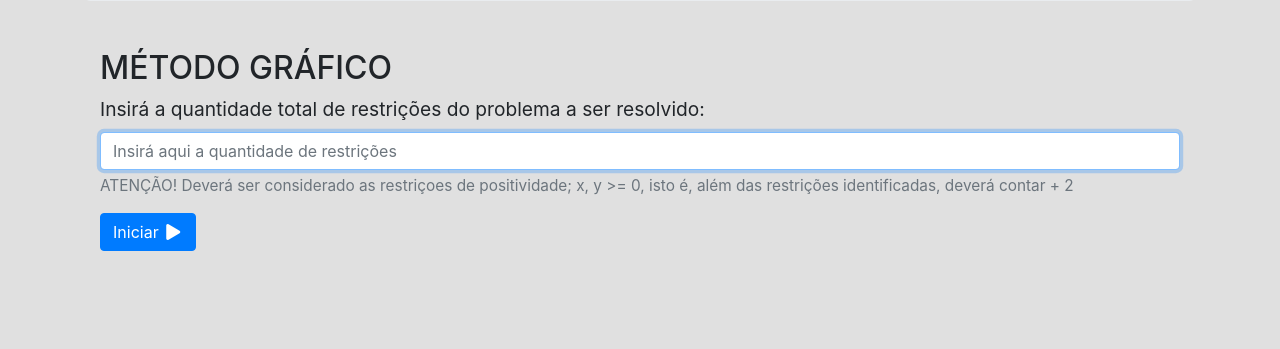
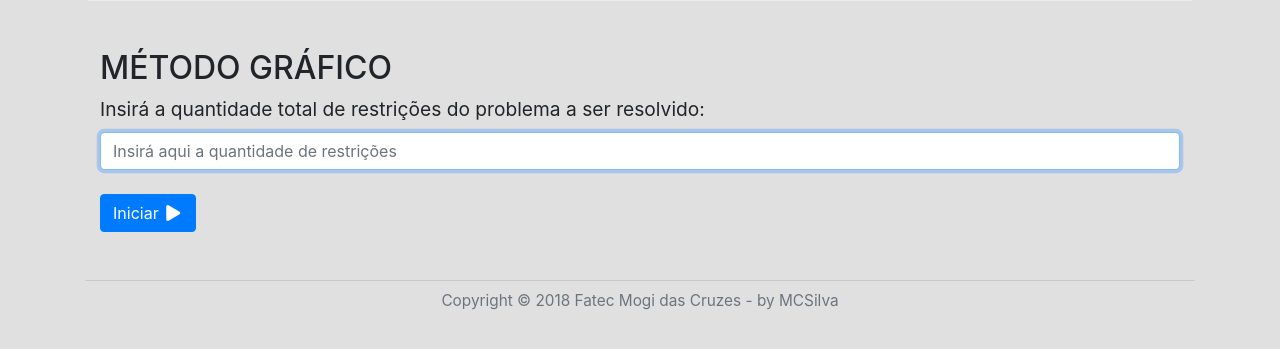
Before and after one commit to microrepar/programacao-linear-metodo-grafico, a Flask app: page / in a window 1280 px wide. Shown: the part 235-584 px from the top of the page. Run offline with Flask 2, Linux system fonts and the light colour scheme; some libraries are stand-ins or nearby versions.

Commit message:
Inseri rodapé no template base.html e altera o flash de erro inesperado para solicitar que seja informado uma expressao válida

```diff
--- a/app/routes.py
+++ b/app/routes.py
@@ -37,7 +37,7 @@ def form_calculadora(qtde_restricoes):
                 return render_template('resultado.html', resultado=resultado, chart=chart)
             except Exception as ex:
                 print(ex)
-                flash(f'Erro inesperado!!! {ex}')
+                flash(f'Por favor preencha apenas expressões validas conforme exemplos. ')
                 return redirect(url_for('home'))
 
     return render_template('formCalculadora.html', qtde_restricoes=qtde_restricoes)
--- a/app/templates/base.html
+++ b/app/templates/base.html
@@ -54,7 +54,12 @@
 
         </div>
     </div>
-    <footer class="mb-5"></footer>
+    <footer class="my-5 container">
+        <hr class="my-1">
+        <p class="text-muted text-center ">
+            <small>Copyright © 2018 Fatec Mogi das Cruzes - by MCSilva</small>
+        </p>
+    </footer>
 
     <script src="https://cdnjs.cloudflare.com/ajax/libs/jquery/3.3.1/jquery.slim.min.js"></script>
     <script src="https://cdnjs.cloudflare.com/ajax/libs/popper.js/1.13.0/umd/popper.min.js"></script>
--- a/app/templates/index.html
+++ b/app/templates/index.html
@@ -29,11 +29,14 @@
 <form action="{{ url_for('home') }}" method="POST">
     <div class="form-group">
         <label for="id_qtde_restricoes">Insirá a quantidade total de restrições do problema a ser resolvido:</label>
-        <input autofocus type="text" class="form-control" name="qtde_restricoes" id="id_qtde_restricoes" aria-describedby="helpId"
-            placeholder="Insirá aqui a quantidade de restrições">
-        <small id="helpId" class="form-text text-muted">ATENÇÃO! Deverá ser considerado as restriçoes de positividade; x, y >= 0, isto é, além das restrições identificadas, deverá contar + 2</small>
+        <input autofocus type="text" class="form-control" name="qtde_restricoes" id="id_qtde_restricoes"
+            aria-describedby="helpId" placeholder="Insirá aqui a quantidade de restrições">
+        {#
+        <small id="helpId" class="form-text text-muted">ATENÇÃO! Deverá ser considerado as restriçoes de positividade;
+            x, y >= 0, isto é, além das restrições identificadas, deverá contar + 2</small>
+        #}
     </div>
-    <button type="submit" class="btn btn-primary" name="acao" value="iniciar">Iniciar <i class="fas fa-play fa-1x fa-fw"></i></i></button>
+    <button type="submit" class="btn btn-primary mt-2" name="acao" value="iniciar">Iniciar <i class="fas fa-play fa-1x fa-fw"></i></i></button>
 </form>
 
 {% endblock %}
```
Also changed, not shown: app/templates/saberMais.html (+4 -18 lines).
